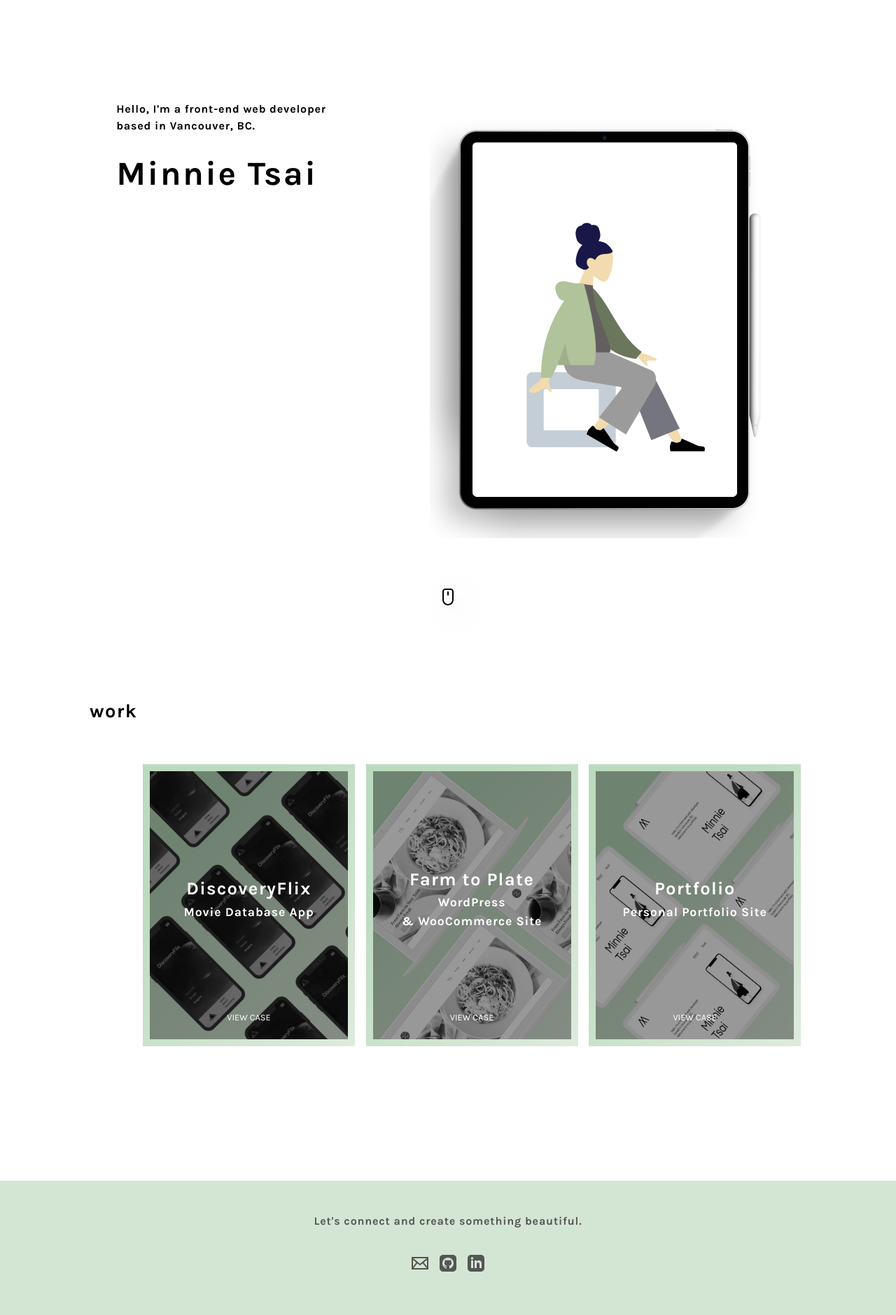
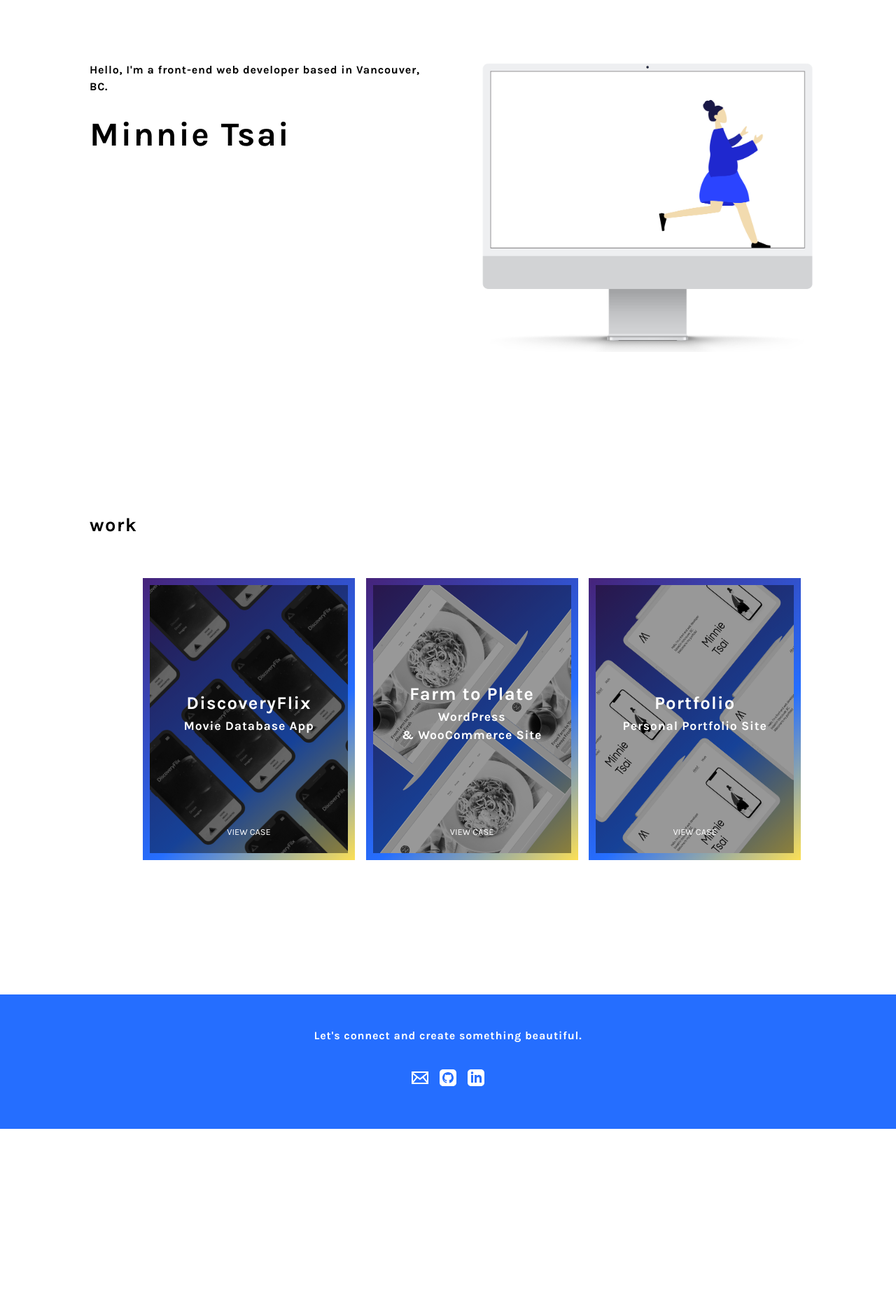
Before and after one commit to tsaiminnie/mt-portfolio-july, a PHP site: page /index.php in a window 1280 px wide. Shown: the part 134-2013 px from the top of the page at 70% size. After the commit the page ends 1747 px from the top, so only its background shows below. Run offline with PHP 8.4, Linux system fonts and the light colour scheme.

Commit message:
updates to hero image and work image colors on home page

```diff
--- a/css/main.css
+++ b/css/main.css
@@ -1,3 +1,4 @@
+@import url(https://fonts.googleapis.com/css?family=Cabin);
 * {
   -webkit-box-sizing: border-box;
           box-sizing: border-box;
@@ -201,13 +202,11 @@ body img {
   -ms-flex-pack: distribute;
       justify-content: space-around;
   position: relative;
-  margin-top: 9rem;
+  margin-top: 5.5rem;
   max-width: 1440px;
 }
 
 .intro .intro-text {
-  width: 30%;
-  margin-right: 4rem;
   line-height: 1.4;
 }
 
@@ -223,6 +222,7 @@ body img {
   height: auto;
   -webkit-filter: unset;
           filter: unset;
+  margin-left: 4rem;
 }
 
 .intro .scroll {
@@ -510,6 +510,13 @@ header .logo a {
   }
 }
 
+@media screen and (min-width: 768px) and (min-width: 1024px) {
+  .overlay nav ul li a::after {
+    background-color: #fce055;
+    background-image: linear-gradient(319deg, #fce055 0%, #256eff 37%, #46237a 100%);
+  }
+}
+
 @media screen and (min-width: 768px) {
   .overlay .nav-bottom {
     visibility: hidden;
@@ -611,6 +618,13 @@ footer .wave .custom-shape-divider-bottom-1624863742 .shape-fill {
   .work-container .work {
     background-color: #deebdd;
     background-image: linear-gradient(315deg, #deebdd 0%, #bbdbbe 74%);
+  }
+}
+
+@media screen and (min-width: 1024px) {
+  .work-container .work {
+    background-color: #fce055;
+    background-image: linear-gradient(319deg, #fce055 0%, #256eff 37%, #46237a 100%);
   }
 }
 
@@ -1301,6 +1315,12 @@ footer {
   }
 }
 
+@media screen and (min-width: 1024px) {
+  footer {
+    background-color: #256eff;
+  }
+}
+
 footer .footer-info {
   height: 8rem;
   margin: 2rem 1rem;
@@ -1366,6 +1386,15 @@ footer .footer-info .social .github-icon, footer .footer-info .social .linkedin-
   }
 }
 
+@media screen and (min-width: 1024px) {
+  footer .footer-info .connect h4, footer .footer-info .email p {
+    color: #FFF;
+  }
+  footer .footer-info #email-icon, footer .footer-info #github-icon, footer .footer-info #linkedin-icon {
+    fill: #FFF;
+  }
+}
+
 footer .footer-info .email, footer .footer-info .social {
   margin: .5rem;
 }
--- a/index.php
+++ b/index.php
@@ -42,14 +42,14 @@
 
                 <picture class="intro-pic">
                     <source media="(max-width: 767px)" srcset="images/home-image-min.png">
-                    <source media="(min-width: 768px)" srcset="images/tablet-minnie-finished.png">
-                    <source media="(min-width: 1000px)" srcset="elva-800w.jpg">
+                    <source media="(max-width: 1023px)" srcset="images/tablet-minnie-finished.png">
+                    <source media="(min-width: 1024px)" srcset="images/desktop-home-image.png">
                     <img src="images/home-image-min.png" alt="Girl in iphone, tablet, or desktop">
                 </picture>
 
-                <div class="scroll">
-                    <img src="images/iconmonstr-mouse-4.svg" alt="Scroll icon">
-                </div>
+                <!-- <div class="mouse">
+                    <p>Scroll</p>
+                </div> -->
 
             </section>
 
--- a/scss/_footer.scss
+++ b/scss/_footer.scss
@@ -7,6 +7,10 @@ footer {
 
     @media screen and (min-width: $breakpoint-tablet) {
         background-color: #d3e6d3;
+    }
+
+    @media screen and (min-width: 1024px) {
+        background-color: #256eff;
     }
 
     .footer-info {
@@ -65,6 +69,17 @@ footer {
         }
     }
 
+    @media screen and (min-width: 1024px) {
+        .connect h4, .email p {
+            color: map-get($colors, bright-white);
+        }
+
+        #email-icon, #github-icon, #linkedin-icon {
+            fill: map-get($colors, bright-white);
+        }
+    }
+
+
     .email, .social {
         margin: .5rem;
     }
--- a/scss/_intro.scss
+++ b/scss/_intro.scss
@@ -1,13 +1,15 @@
 .intro {
     display: flex;
+    // flex-wrap: wrap;
     justify-content: space-around;
     position: relative;
-    margin-top: 9rem;
+    margin-top: 5.5rem;
     max-width: 1440px;
 
     .intro-text{
-        width: 30%;
-        margin-right: 4rem;
+        // flex-basis: 30%;
+        // width: 30%;
+        // margin-right: 4rem;
         line-height: 1.4;
 
 
@@ -18,13 +20,18 @@
         }
     }
 
-    .intro-pic img{
+    .intro-pic{
+        // flex-basis: 70%;
+
+    img{
         max-width: 100%;
         width: 500px;
         height: auto;
         filter: unset;
+        margin-left: 4rem;
 
 
+    }
     }
 
     .scroll {
--- a/scss/_nav.scss
+++ b/scss/_nav.scss
@@ -232,6 +232,13 @@
               background-image: linear-gradient(315deg, #deebdd 0%, #bbdbbe 74%);
             }
           }
+
+          @media screen and (min-width: 1024px) {
+            &{
+              background-color: #fce055;
+              background-image: linear-gradient(319deg, #fce055 0%, #256eff 37%, #46237a 100%);
+            }
+          }
         }
       }
     }
--- a/scss/_work.scss
+++ b/scss/_work.scss
@@ -25,6 +25,10 @@
             background-image: linear-gradient(315deg, #deebdd 0%, #bbdbbe 74%);
         }
 
+        @media screen and (min-width: 1024px){
+            background-color: #fce055;
+            background-image: linear-gradient(319deg, #fce055 0%, #256eff 37%, #46237a 100%);
+        }
         // .work-image-wrapper {
         //     display: block;
         //     width: 100%;
--- a/scss/base/_typography.scss
+++ b/scss/base/_typography.scss
@@ -1,3 +1,5 @@
+@import url(https://fonts.googleapis.com/css?family=Cabin);
+
 h1,
 h2,
 h3,
--- a/scss/main.scss
+++ b/scss/main.scss
@@ -5,6 +5,7 @@
 @import "base/typography";
 @import "base/body";
 @import "intro";
+@import "scroll";
 @import "header";
 @import "nav";
 @import "wave";
```
Also changed, not shown: scss/_scroll.scss (added, +204 -0 lines), images/desktop-home-image.png (added), 1 other file.
